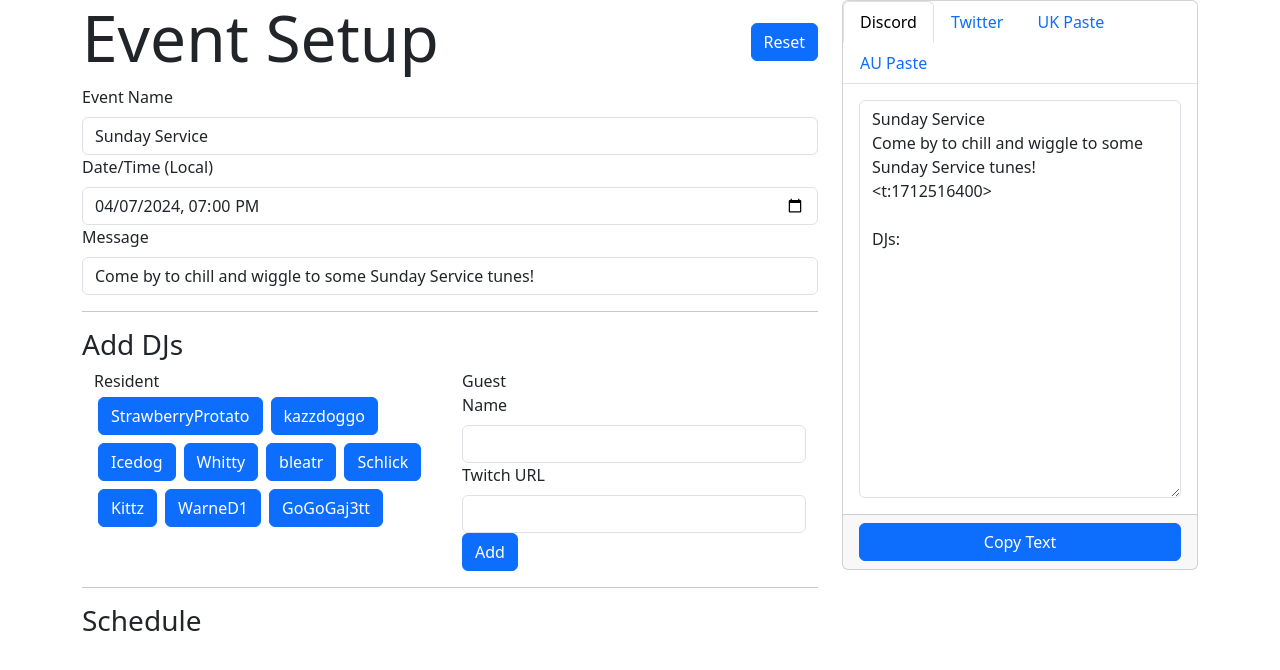
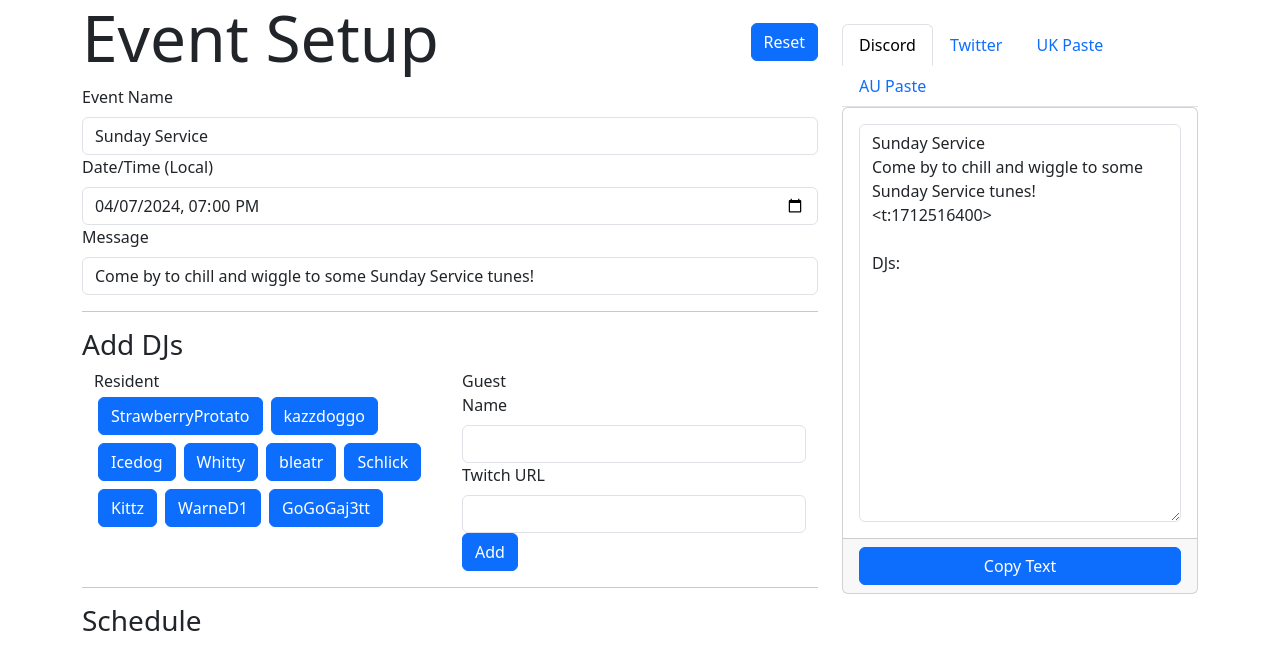
Before and after one commit to SundayServiceVR/sunday-service-vr, a React (Create React App) app in the folder webapp/: page / in a window 1280 px wide. Shown: the top 670 px of the page. Built offline with nearby package versions, Linux system fonts and the light colour scheme; the HTML template or start-up script is replaced by a standard one.

Commit message:
created EventPasteCard for lineup pastes

```diff
--- a/webapp/src/components/EventDetails.tsx
+++ b/webapp/src/components/EventDetails.tsx
@@ -1,6 +1,7 @@
 import React from "react";
 import { Button, Card, CardBody, CardFooter, CardHeader, Form, Tabs, Tab} from "react-bootstrap";
 import { Event, Slot } from "../util/types";
+import EventPasteCard from "./EventPasteCard";
 
 
 type Props = {
@@ -66,30 +67,30 @@ const getSlotText = (slot: Slot) => {
 const EventDetails = ({ event }: Props) => {
 
     const discordMessage = getDiscordMessage(event);
+    const twitterMessage = getTwitterMessage(event);
+    const ukMessage = getUkPasteMessage(event);
+    const ausMessage = getAusPasteMessage(event);
 
-    return <Card>
-            <Tabs className="">
+    return <div>
+
+            <Tabs className="mt-4">
                 <Tab eventKey="discord" title="Discord">
-                    <CardBody>
-                        <Form.Control as="textarea" value={discordMessage} rows={16} readOnly className="has-fixed-size" />
-                    </CardBody>
-                    <CardFooter className="d-grid gap-2">
-                        <Button color={"primary"} onClick={() => { navigator.clipboard.writeText(discordMessage); }}>Copy Text</Button>
-                    </CardFooter>
+                    <EventPasteCard event={event} message={discordMessage}></EventPasteCard>
                 </Tab>
                 <Tab eventKey="twitter" title="Twitter">
-                    Tab content for Twitter
+                    <EventPasteCard event={event} message={twitterMessage}></EventPasteCard>
                 </Tab>
                 <Tab eventKey="uk" title="UK Paste">
-                    Tab content for UK
+                    <EventPasteCard event={event} message={ukMessage}></EventPasteCard>
                 </Tab>
                 <Tab eventKey="au" title="AU Paste">
-                    Tab content for AU
+                    <EventPasteCard event={event} message={ausMessage}></EventPasteCard>
+
                 </Tab>
             </Tabs>
             {/* <Message color="warning" size="small" className="p-3 m-2">Still need to implement a little toast message when ya copy, sorry, just trying to get this out the door :x</Message> */}
 
-        </Card>
+        </div>
 };
 
 export default EventDetails;
--- /dev/null
+++ b/webapp/src/components/EventPasteCard.tsx
@@ -0,0 +1,20 @@
+import { Button, Card, CardBody, CardFooter, CardHeader, Form, Tabs, Tab} from "react-bootstrap";
+import { Event, Slot } from "../util/types";
+
+type Props = {
+    event: Event,
+    message : string
+};
+
+const EventPasteCard = ({ event, message }: Props) => {
+    return <Card>
+        <CardBody>
+            <Form.Control as="textarea" value={message} rows={16} readOnly className="has-fixed-size" />
+        </CardBody>
+        <CardFooter className="d-grid gap-2">
+            <Button color={"primary"} onClick={() => { navigator.clipboard.writeText(message); }}>Copy Text</Button>
+        </CardFooter>
+    </Card>;
+};
+
+export default EventPasteCard;
```
